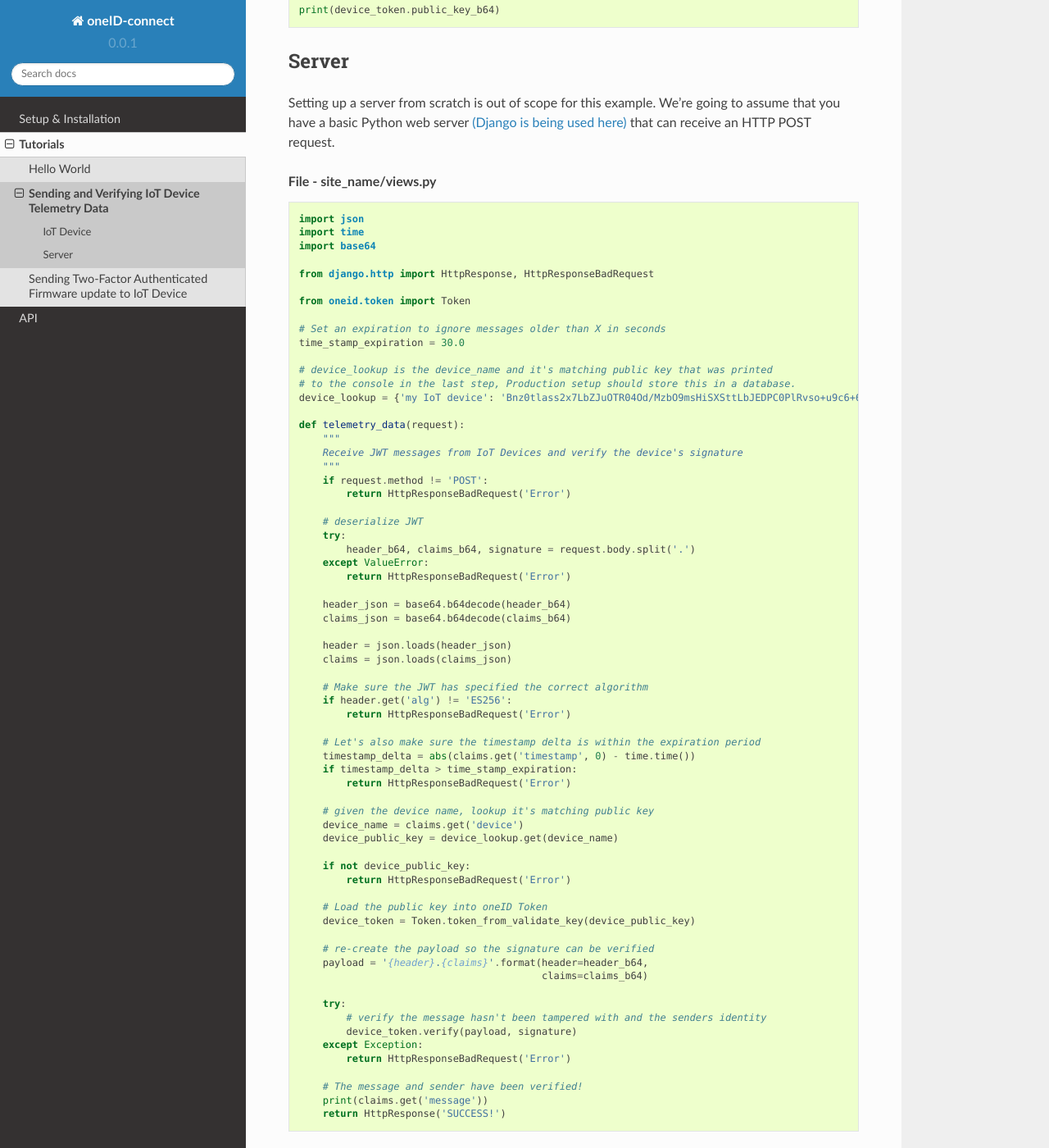
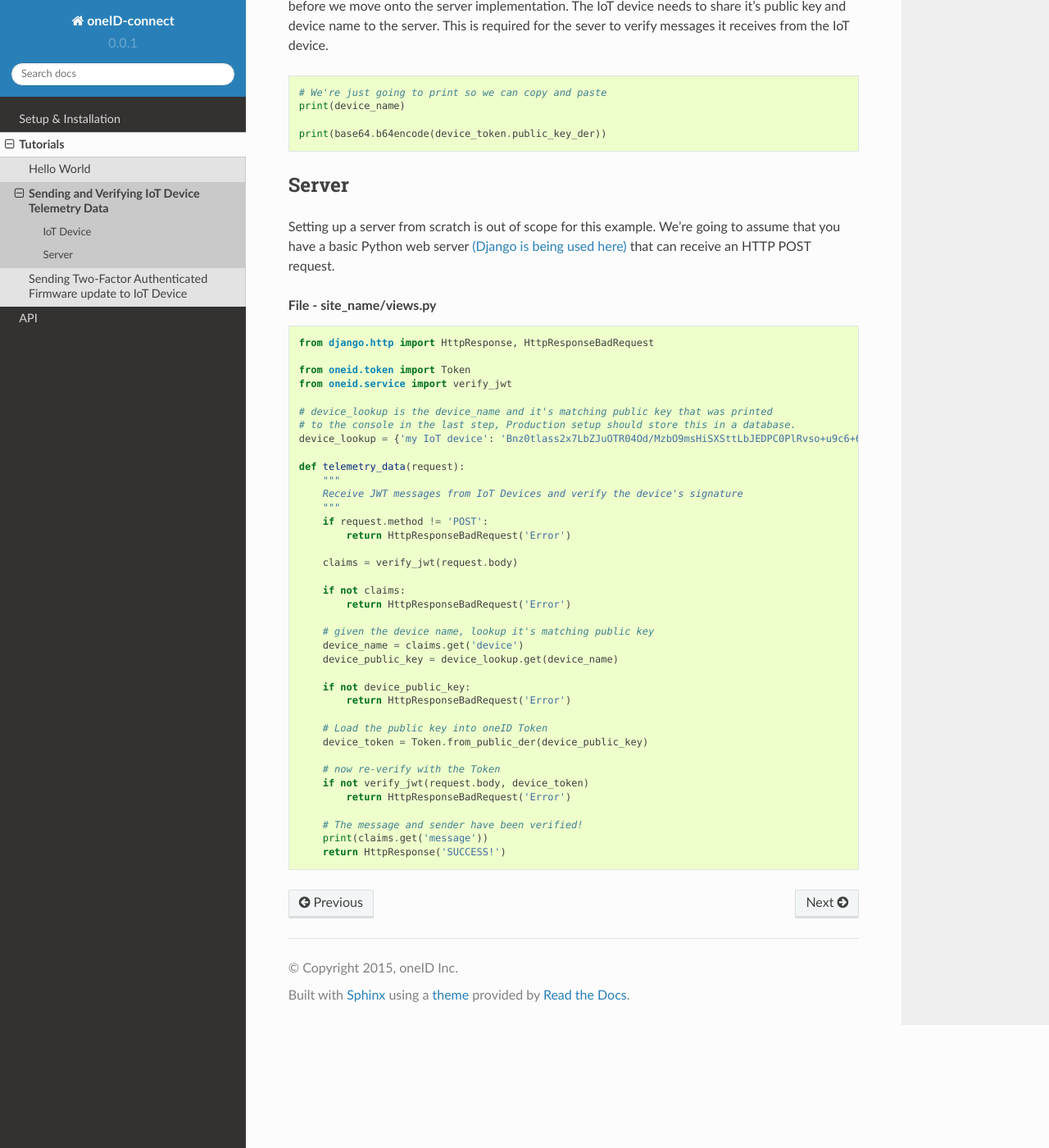
Before and after one commit to jaredmessenger/oneID-connect-python, a Sphinx documentation site: the page built from docs/tutorials/telemetry-data.rst, in a window 1280 px wide and 1400 px high, scrolled down 1669 px. Shown: the whole window at 82% size. Built offline with Sphinx 7.4.7 and the Read the Docs theme 2.0.0, drawn with Linux system fonts in a browser that asks for light colours; some of the changed text lies outside the part shown.

Commit message:
[DOCS] Updated documentation

```diff
--- a/docs/api/index.rst
+++ b/docs/api/index.rst
@@ -5,3 +5,5 @@ API
     :maxdepth: 1
 
     token
+    service
+    utils
--- /dev/null
+++ b/docs/api/service.rst
@@ -0,0 +1,5 @@
+oneid.service
+=============
+
+.. automodule:: oneid.service
+   :members: create_secret_key, create_aes_key, make_jwt, verify_jwt, request_oneid_authentication, encrypt_attr_value, decrypt_attr_value
--- a/docs/api/token.rst
+++ b/docs/api/token.rst
@@ -35,11 +35,11 @@ a message, the receiver needs the senders public key.
         :param der_key: DER formatted secret key.
         :return: :class:`~oneid.keychain.Token`
 
-    .. py:classmethod:: from_public_key(public_key)
+    .. py:classmethod:: from_public_der(public_der_key)
 
         Creates a :class:`~oneid.keychain.Token` instance from a public key.
 
-        :param public_key: :class:`~base64` URL encoded public key.
+        :param public_key: :class:`~base64`-encoded (non-URL-safe) der formatted public key.
 
         :return: An instance of :class:`~oneid.keychain.Token` that can verify messages
             signed by the matching private key.
--- /dev/null
+++ b/docs/api/utils.rst
@@ -0,0 +1,5 @@
+oneid.utils
+===========
+
+.. automodule:: oneid.utils
+   :members: make_nonce, verify_and_burn_nonce
--- a/docs/tutorials/telemetry-data.rst
+++ b/docs/tutorials/telemetry-data.rst
@@ -38,23 +38,32 @@ we're just going to quickly implement a single JWT message.
     import base64
 
     from oneid.token import Token
+    from oneid.util import make_nonce
+
+    nonce = make_nonce()
+    now = int(time.time())
 
     # The message we want to send to the server
     message = "Current temperature outside is 65"
 
     # Device name or device UUID is so the server can associate
     # information to a specific device
+    device_id = 'unique_device_id'
     device_name = 'my IoT device'
 
     # Specify the algorithm we're using
-    jwt_header = {'alg' : 'ES256', 'typ': 'JWT'}
+    jwt_header = {'alg': 'ES256', 'typ':'JWT'}
 
-    # For the claims, we can specify the message, a nonce and a timestamp.
-    # The nonce and timestamp can be used to prevent replay attacks.
+    # For the claims, we can specify the message, a nonce in `jti`,
+    # an expiration time in `exp` and a "not before" time in `nbf`.
+    # The nonce and timestamps can be used to prevent replay attacks.
     jwt_claims = {'message': message,
                   'device': device_name,
-                  'nonce': 'abc',
-                  'timestamp': int(time.time())}
+                  'iss': device_id,
+                  'jti', nonce,
+                  'nbf': now,
+                  'exp': now + 60,
+                 }
 
     # Serialize the header and claims as json
     header_json = json.dumps(jwt_header)
@@ -86,7 +95,7 @@ This is required for the sever to verify messages it receives from the IoT devic
     # We're just going to print so we can copy and paste
     print(device_name)
 
-    print(device_token.public_key_b64)
+    print(base64.b64encode(device_token.public_key_der))
 
 Server
 ------
@@ -98,16 +107,10 @@ that can receive an HTTP POST request.
 
 .. code-block:: python
 
-    import json
-    import time
-    import base64
-
     from django.http import HttpResponse, HttpResponseBadRequest
 
     from oneid.token import Token
-
-    # Set an expiration to ignore messages older than X in seconds
-    time_stamp_expiration = 30.0
+    from oneid.service import verify_jwt
 
     # device_lookup is the device_name and it's matching public key that was printed
     # to the console in the last step, Production setup should store this in a database.
@@ -120,25 +123,9 @@ that can receive an HTTP POST request.
         if request.method != 'POST':
             return HttpResponseBadRequest('Error')
 
-        # deserialize JWT
-        try:
-            header_b64, claims_b64, signature = request.body.split('.')
-        except ValueError:
-            return HttpResponseBadRequest('Error')
+        claims = verify_jwt(request.body)
 
-        header_json = base64.b64decode(header_b64)
-        claims_json = base64.b64decode(claims_b64)
-
-        header = json.loads(header_json)
-        claims = json.loads(claims_json)
-
-        # Make sure the JWT has specified the correct algorithm
-        if header.get('alg') != 'ES256':
-            return HttpResponseBadRequest('Error')
-
-        # Let's also make sure the timestamp delta is within the expiration period
-        timestamp_delta = abs(claims.get('timestamp', 0) - time.time())
-        if timestamp_delta > time_stamp_expiration:
+        if not claims:
             return HttpResponseBadRequest('Error')
 
         # given the device name, lookup it's matching public key
@@ -149,16 +136,10 @@ that can receive an HTTP POST request.
             return HttpResponseBadRequest('Error')
 
         # Load the public key into oneID Token
-        device_token = Token.token_from_validate_key(device_public_key)
+        device_token = Token.from_public_der(device_public_key)
 
-        # re-create the payload so the signature can be verified
-        payload = '{header}.{claims}'.format(header=header_b64,
-                                             claims=claims_b64)
-
-        try:
-            # verify the message hasn't been tampered with and the senders identity
-            device_token.verify(payload, signature)
-        except Exception:
+        # now re-verify with the Token
+        if not verify_jwt(request.body, device_token)
             return HttpResponseBadRequest('Error')
 
         # The message and sender have been verified!
```
Also changed, not shown: docs/tutorials/firmware-update.rst (+11 -5 lines), 2 other files.
